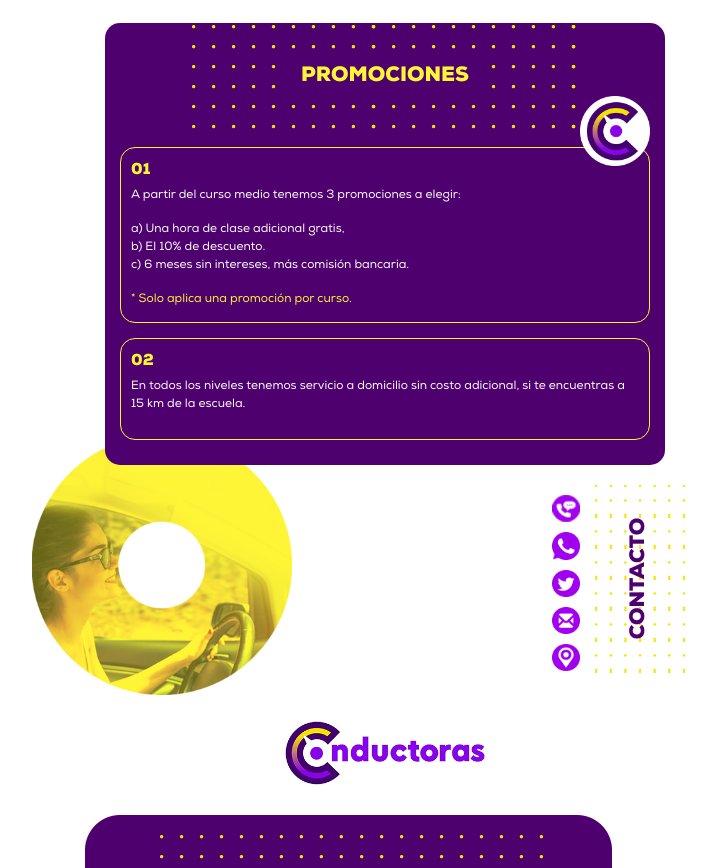
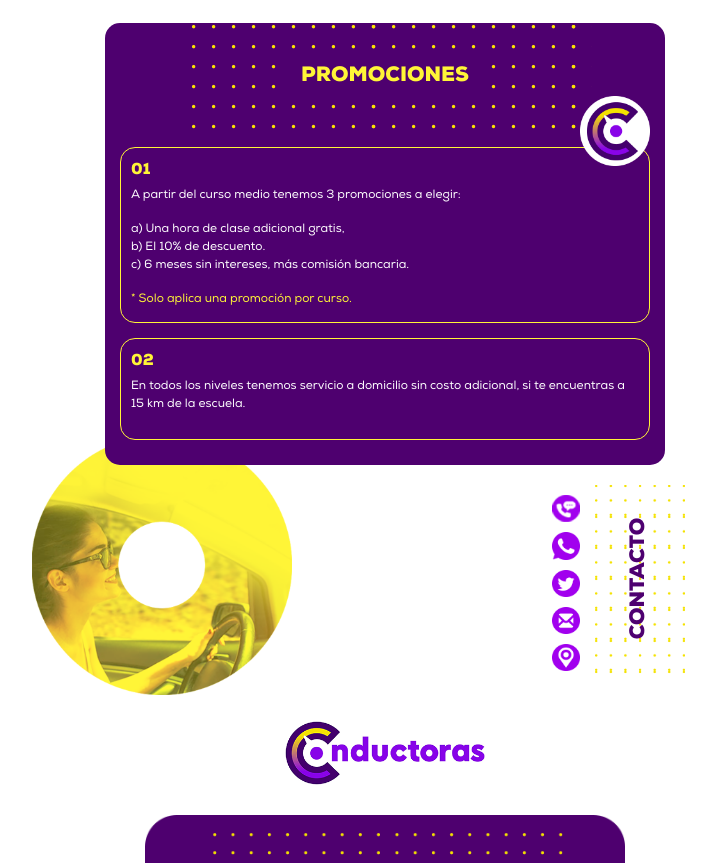
Before and after one commit to laloehm/conductoras, a plain HTML site: page index.html in a window 1280 px wide. Shown: the part 1874-2742 px from the top of the page, without its empty margins (255-971 px from the left). Drawn offline with nearby package versions, Linux system fonts and the light colour scheme.

Commit message:
Ajustes en la imagen del footer

```diff
--- a/css/style.css
+++ b/css/style.css
@@ -349,3 +349,9 @@ footer img.logo-footer {
     margin: 40px auto 30px;
     width: 200px;
 }
+
+footer img.dots {
+    width: 80%;
+    display: block;
+    margin: 0 auto;
+}
--- a/index.html
+++ b/index.html
@@ -192,7 +192,7 @@
         </section>
         <footer>
             <img src="images/Logo-Footer.png" class="img-fluid logo-footer" alt="">
-            <img src="images/Dots-Footer.png" class="img-fluid" alt="">
+            <img src="images/Dots-Footer.png" class="img-fluid dots" alt="">
         </footer>
     </div>
 
```
